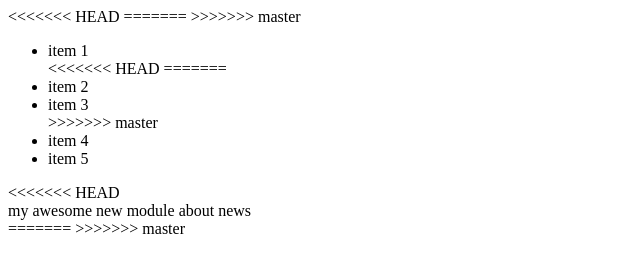
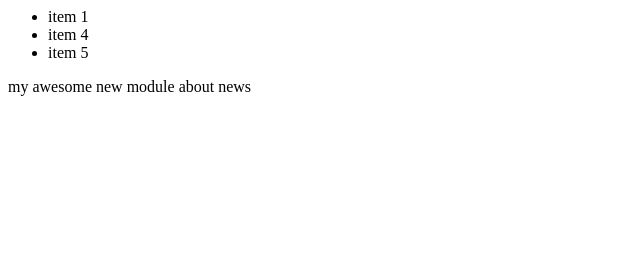
Before and after one commit to saivirup/newGitTest, a plain HTML site: page index3.html in a window 1280 px wide. Shown: the whole page, without its empty margins (0-640 px from the left). Drawn offline with Linux system fonts and the light colour scheme.

Commit message:
made changes

```diff
--- a/index3.html
+++ b/index3.html
@@ -1,7 +1,3 @@
-<<<<<<< HEAD
-=======
-<!DOCTYPE html>
->>>>>>> master
 <html>
 
 <body>
@@ -9,22 +5,14 @@
 	<module-one>
 		<ul>
 			<li>item 1</li>
-<<<<<<< HEAD
-=======
-			<li>item 2</li>
-			<li>item 3</li>
->>>>>>> master
 			<li>item 4</li>
 			<li>item 5</li>
 		</ul>
 	</module-one>
 
-<<<<<<< HEAD
 	<module-two>
 		<div>my awesome new module about news</div>
 	</module-two>
 
-=======
->>>>>>> master
 </body>
 </html>
```
